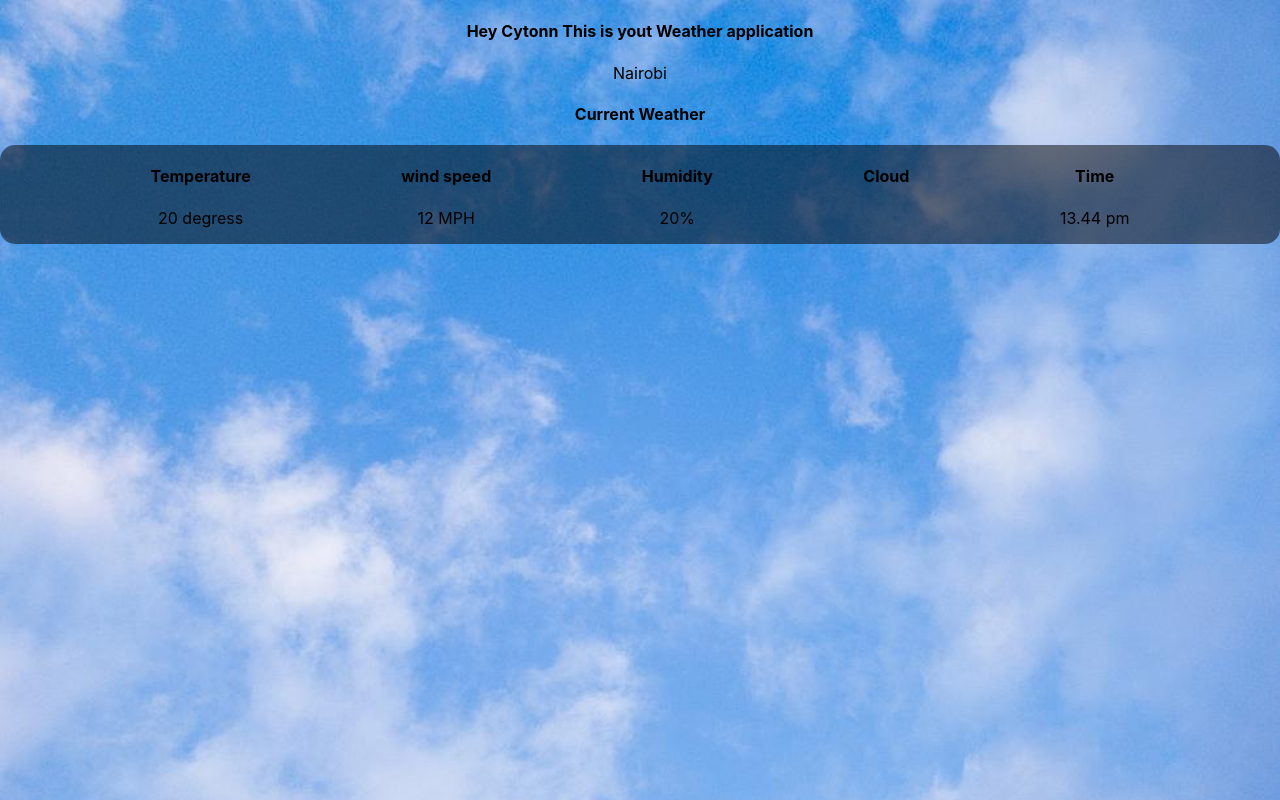
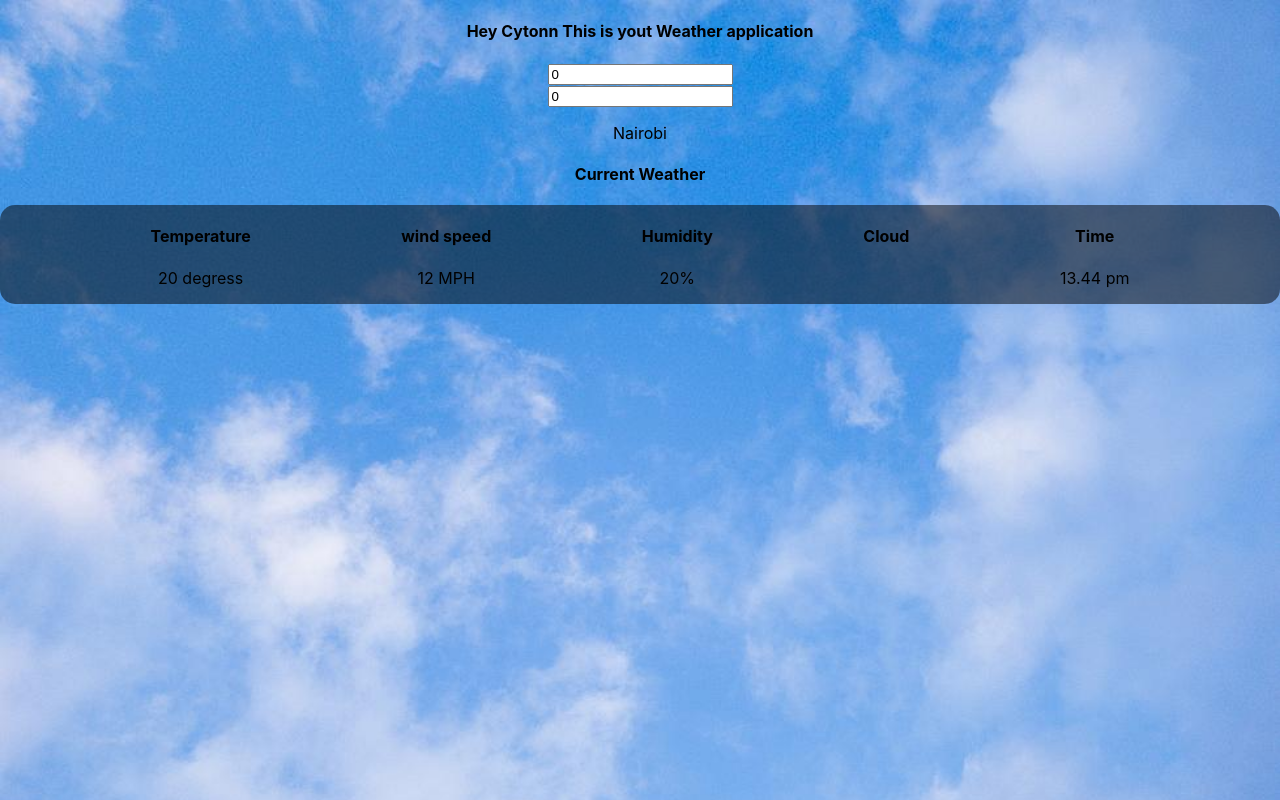
Before and after one commit to melodytowett/weatherForecast, a React (Create React App) app: page / in a window 1280 px wide. Built offline with nearby package versions, Linux system fonts and the light colour scheme.

Commit message:
trying Api Connection

```diff
--- a/src/App.js
+++ b/src/App.js
@@ -2,10 +2,32 @@ import './App.css';
 import axios from 'axios';
 import {useState} from 'react'
 function App() {
-  // const url = "https://api.open-meteo.com/v1/forecast?latitude=52.52&longitude=13.41&hourly=temperature_2m"
+  const[data,setData]=useState({});
+  // const[location,setLocation] = useState('');
+  const [latitude, setLatitude]=useState(0);
+  const [longitude,setLongitute]=useState(0);
+  const [temperature,setTemperatue]=useState(0);
+  const url = "https://api.open-meteo.com/v1/forecast?latitude=${}&longitude={}&hourly={}"
+  const searchLocation = (event) =>{
+    if (event.key==='Enter') {
+      axios.get(url).then((response)=>{
+        setData(response.data)
+        console.log(response.data)
+
+      })
+    }
+  }
   return (
     <div className="App">
   <h4>Hey Cytonn This is yout Weather application</h4>
+  <div className='search'>
+    <input value={latitude} onChange={event=>setLatitude(event.target.value)}
+    onKeyPress={searchLocation} placeholder='Enter latitude' type="text"></input>
+  </div>
+  <div className='search'>
+    <input value={longitude} onChange={event=>setLongitute(event.target.value)}
+    onKeyPress={searchLocation} placeholder='Enter longitude' type="text"></input>
+  </div>
   <div className='Container'>
     <div className='row'>
       <div className='loc'>
```
